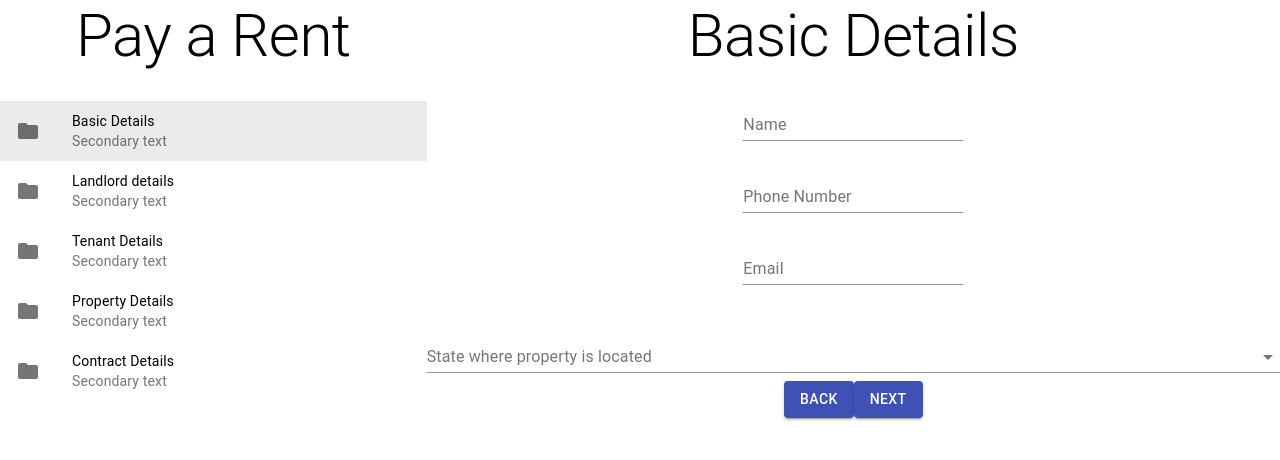
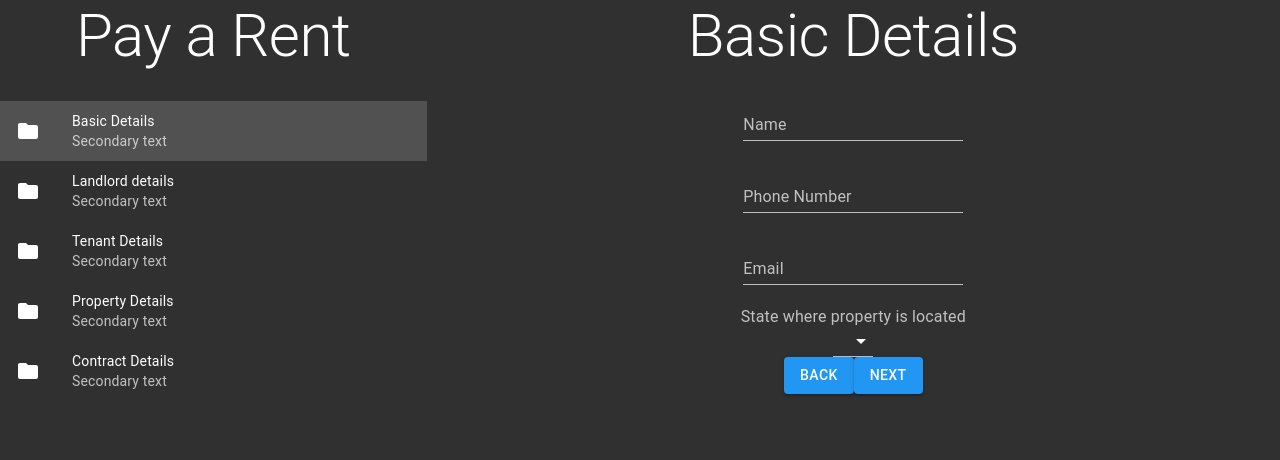
Before and after one commit to shakeelkoper/multi-step-formik-react, a React (Create React App) app: page / in a window 1280 px wide. Shown: the top 460 px of the page. Built offline with nearby package versions, Linux system fonts and the light colour scheme.

Commit message:
adding select field to baisc detail form

```diff
--- a/src/App.js
+++ b/src/App.js
@@ -1,16 +1,14 @@
 import React from "react";
 import "./App.css";
-// import Layout from "./common/containers/Layout/Layout";
+import Layout from "./common/containers/Layout/Layout";
 import PayRentContainer from "./pages/PayRent/PayRentContainer";
 
 function App() {
 	return (
 		<div className="App">
-			{/* <Layout> */}
-			<div className="container-fluid">
+			<Layout>
 				<PayRentContainer />
-			</div>
-			{/* </Layout> */}
+			</Layout>
 		</div>
 	);
 }
--- /dev/null
+++ b/src/common/components/FormFields/AutoComplete.js
@@ -0,0 +1,39 @@
+import React from "react";
+import TextField from "@material-ui/core/TextField";
+import Autocomplete from "@material-ui/lab/Autocomplete";
+import { useField } from "formik";
+import { at } from "lodash";
+import { states } from "../../components/stateList";
+
+const AutoComplete = (props) => {
+	const { errorText, ...rest } = props;
+	const [field, meta] = useField(props);
+	const defaultProps = {
+		options: states,
+		getOptionLabel: (option) => option.title,
+	};
+	function _renderHelperText() {
+		const [touched, error] = at(meta, "touched", "error");
+		if (touched && error) {
+			return error;
+		}
+	}
+	return (
+		<Autocomplete
+			{...defaultProps}
+			clearOnEscape
+			renderInput={(params) => (
+				<TextField
+					error={meta.touched && meta.error && true}
+					helperText={_renderHelperText()}
+					{...field}
+					{...rest}
+					{...params}
+					margin="normal"
+				/>
+			)}
+		/>
+	);
+};
+
+export default AutoComplete;
--- /dev/null
+++ b/src/common/components/FormFields/Select.js
@@ -0,0 +1,49 @@
+import React, { useEffect } from "react";
+import Select from "@material-ui/core/Select";
+import InputLabel from "@material-ui/core/InputLabel";
+import MenuItem from "@material-ui/core/MenuItem";
+import { states } from "../../components/stateList";
+import { useField } from "formik";
+import { at } from "lodash";
+
+const SelectField = (props) => {
+	const { errorText, ...rest } = props;
+	const [field, meta] = useField(props);
+	const [state, setState] = React.useState("");
+	const handleChange = (event) => {
+		setState(event.target.value);
+	};
+	function _renderHelperText() {
+		const [touched, error] = at(meta, "touched", "error");
+		if (touched && error) {
+			return error;
+		}
+	}
+
+	return (
+		<React.Fragment>
+			<InputLabel id="select-label">{props.label}</InputLabel>
+			<Select
+				labelId="select-label"
+				id="state-select"
+				value={state}
+				onChange={handleChange}
+				name={props.name}
+				error={meta.touched && meta.error && true}
+				helperText={_renderHelperText()}
+				{...field}
+				{...rest}
+			>
+				{states.map((item, keyIndex) => {
+					return (
+						<MenuItem value={item.code} key={keyIndex}>
+							{item.title}
+						</MenuItem>
+					);
+				})}
+			</Select>
+		</React.Fragment>
+	);
+};
+
+export default SelectField;
--- a/src/common/components/FormFields/index.js
+++ b/src/common/components/FormFields/index.js
@@ -1,2 +1,4 @@
 import InputField from "./InputField";
-export { InputField };
+import AutoComplete from "./AutoComplete";
+import Select from "./Select";
+export { InputField, AutoComplete, Select };
--- a/src/common/containers/Layout/styles.js
+++ b/src/common/containers/Layout/styles.js
@@ -6,7 +6,7 @@ import {
 import blue from "@material-ui/core/colors/blue";
 let theme = createMuiTheme({
 	palette: {
-		type: "light",
+		type: "dark",
 		primary: blue,
 	},
 });
@@ -20,6 +20,7 @@ const useStyle = makeStyles(() => ({
 		color: theme.palette.text.primary,
 	},
 	paper: {
+		backgroundColor: theme.palette.background.default,
 		// padding: theme.spacing(2),
 	},
 }));
--- a/src/pages/PayRent/PayRentComponent/FormModel/formInitValues.js
+++ b/src/pages/PayRent/PayRentComponent/FormModel/formInitValues.js
@@ -4,6 +4,7 @@ const {
 		fullName,
 		phoneNumber,
 		email,
+		state,
 		landLordName,
 		landLordNumber,
 		ifsc,
@@ -15,6 +16,7 @@ export default {
 	[fullName.name]: "",
 	[phoneNumber.name]: "",
 	[email.name]: "",
+	[state.name]: "",
 	[landLordName.name]: "",
 	[landLordNumber.name]: "",
 	[ifsc.name]: "",
--- a/src/pages/PayRent/PayRentComponent/FormModel/formModel.js
+++ b/src/pages/PayRent/PayRentComponent/FormModel/formModel.js
@@ -15,6 +15,11 @@ export default {
 			name: "email",
 			label: "Email",
 			requiredErrorMsg: "Email is required",
+		},
+		state: {
+			name: "state",
+			label: "State where property is located",
+			requiredErrorMsg: "State name is required",
 		},
 		landLordName: {
 			name: "landLordName",
--- a/src/pages/PayRent/PayRentComponent/FormModel/validationSchema.js
+++ b/src/pages/PayRent/PayRentComponent/FormModel/validationSchema.js
@@ -6,6 +6,7 @@ const {
 		fullName,
 		phoneNumber,
 		email,
+		state,
 		landLordName,
 		landLordNumber,
 		ifsc,
@@ -20,6 +21,7 @@ export default [
 			`${phoneNumber.requiredErrorMsg}`
 		),
 		[email.name]: Yup.string().required(`${email.requiredErrorMsg}`),
+		[state.name]: Yup.string().required(`${state.requiredErrorMsg}`),
 	}),
 	Yup.object().shape({
 		[landLordName.name]: Yup.string().required(
--- a/src/pages/PayRent/PayRentComponent/Forms/BasicDetails.js
+++ b/src/pages/PayRent/PayRentComponent/Forms/BasicDetails.js
@@ -1,18 +1,14 @@
 import React from "react";
 import { Grid, Typography } from "@material-ui/core";
-import { InputField } from "../../../../common/components/FormFields";
-import TextField from "@material-ui/core/TextField";
-import Autocomplete from "@material-ui/lab/Autocomplete";
-import { states } from "../../../../common/components/stateList";
-
+import {
+	InputField,
+	AutoComplete,
+	Select,
+} from "../../../../common/components/FormFields";
 const BasicDetails = (props) => {
 	const {
-		formField: { fullName, phoneNumber, email },
+		formField: { fullName, phoneNumber, email, state },
 	} = props;
-	const defaultProps = {
-		options: states,
-		getOptionLabel: (option) => option.title,
-	};
 
 	return (
 		<React.Fragment>
@@ -41,19 +37,11 @@ const BasicDetails = (props) => {
 						label={email.label}
 					/>
 				</Grid>
+				{/* <Grid item xs={12} md={12}>
+					<AutoComplete name={state.name} label={state.label} />
+				</Grid> */}
 				<Grid item xs={12} md={12}>
-					<Autocomplete
-						{...defaultProps}
-						id="clear-on-escape"
-						clearOnEscape
-						renderInput={(params) => (
-							<TextField
-								{...params}
-								label="State where property is located"
-								margin="normal"
-							/>
-						)}
-					/>
+					<Select name={state.name} label={state.label} />
 				</Grid>
 			</Grid>
 		</React.Fragment>
```
